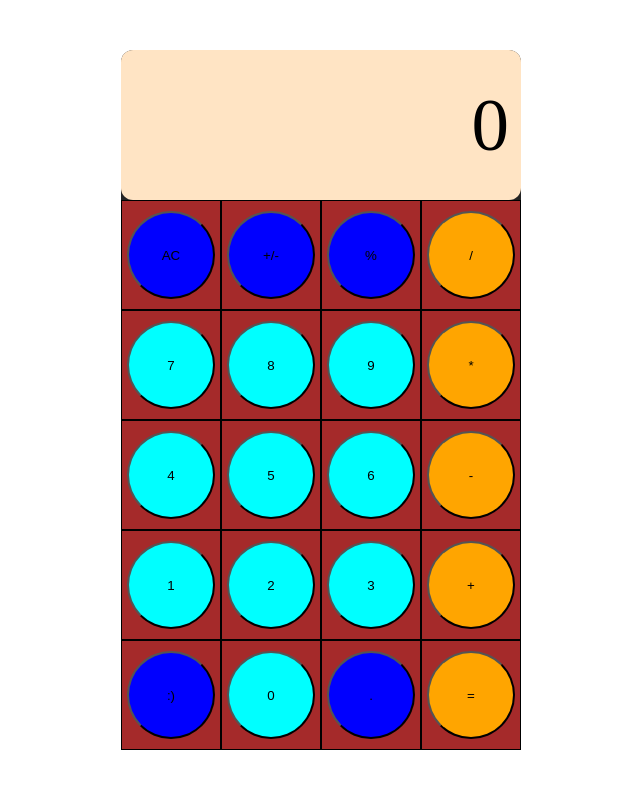
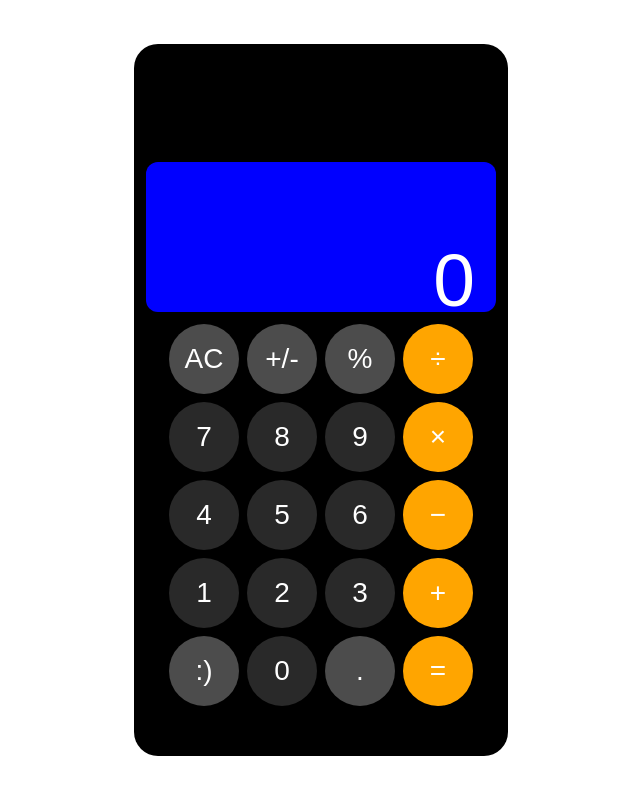
Before and after one commit to nrami006/calculator, a plain HTML site: page index.html in a window 1280 px wide. Shown: the whole page, without its empty margins (319-959 px from the left). Drawn offline with Linux system fonts and the light colour scheme.

Commit message:
Redo styling to try to match that of iOS
Blue background on calculator display is for debugging.
Will be removed later.

```diff
--- a/js.js
+++ b/js.js
@@ -3,31 +3,43 @@ let input_rows = 5;
 const inputContainer = document.querySelector("#calculator-input-container");
 
 function createInputButtons() {
-    const inputButtonContainer = document.createElement("div");
-    inputButtonContainer.classList.add("input-button-container");
-    inputButtonContainer.style.width = `${inputContainer.offsetWidth / input_columns}px`;
-    inputButtonContainer.style.height = `${inputContainer.offsetHeight / input_rows}px`;
+    // const inputButtonContainer = document.createElement("div");
+    // inputButtonContainer.classList.add("input-button-container");
+    // inputButtonContainer.style.maxWidth = `${inputContainer.offsetWidth / input_columns}px`;
+    // inputButtonContainer.style.height = `${inputContainer.offsetHeight / input_rows}px`;
 
     const inputButton = document.createElement("button");
     inputButton.classList.add("input-button");
-    inputButtonContainer.appendChild(inputButton);
+    inputButton.style.flexBasis = `${1 / input_rows * 100}%`;
+    // inputButton.style.maxHeight = inputButton.style.maxWidth;
+    // inputButtonContainer.appendChild(inputButton);
     for (let i = 0; i < input_rows; ++i) {
         for (let j = 0; j < input_columns; ++j) {
-            let newButton = inputButtonContainer.cloneNode(true);
+            // let newButton = inputButtonContainer.cloneNode(true);
+            let newButton = inputButton.cloneNode(true);
             if (j === 3) {
                 //Last column are all operators
-                newButton.firstChild.classList.add("operator-button");
+                // newButton.firstChild.classList.add("operator-button");
+                newButton.classList.add("operator-button");
             } else if ((j < input_columns - 1 && (i > 0 && i < input_rows - 1)) || i == input_rows - 1 && j == 1) {
-                newButton.firstChild.classList.add("number-button");
+                // newButton.firstChild.classList.add("number-button");
+                newButton.classList.add("number-button");
             }
             inputContainer.appendChild(newButton);
         }
     }
 }
 
+// Found on stackoverflow... apparently can affect legacy compatibility...but for now it works.
+function decodeHtml(html) {
+    var txt = document.createElement("textarea");
+    txt.innerHTML = html;
+    return txt.value;
+}
+
 function populateButtons() {
     const inputButtons = document.querySelectorAll(".input-button");
-    let operators = ["/", "*", "-", "+", "="];
+    let operators = [`${decodeHtml("&divide;")}`, `${decodeHtml("&times;")}`, `${decodeHtml("&minus;")}`, `${decodeHtml("&plus;")}`, `${decodeHtml("&equals;")}`];
     let numbers = ["7", "8", "9", "4", "5", "6", "1", "2", "3", "0"];
     let functions = ["AC", "+/-", "%", ":)", "."];
 
--- a/style.css
+++ b/style.css
@@ -7,13 +7,21 @@ body {
     align-items: center;
 }
 
+body * {
+    font-family: Arial, Helvetica, sans-serif;
+}
+
 #calculator-container {
     display: flex;
     flex-direction: column;
-    width: 400px;
-    height: 700px;
-    background-color: #242424;
-    border-radius: 12px;
+    justify-content: flex-end;
+    width: 350px;
+    height: 650px;
+    background-color: black;
+    border-radius: 24px;
+    padding: 12px;
+    padding-bottom: 50px;
+    gap: 12px;
 }
 
 #calculator-display {
@@ -22,45 +30,54 @@ body {
     width: 100%;
     height: 150px;
     justify-content: flex-end;
-    align-items: center;
-    background-color: bisque;
+    align-items: flex-start;
+    background-color: blue;
     border-radius: 12px;
-    padding: 12px;
 }
 
 #results {
+    margin-right: 6%;
+    color: white;
     font-size: 75px;
 }
 
 #calculator-input-container {
     display: flex;
     flex-wrap: wrap;
+    flex: 0 1 auto;
+    justify-content: center;
+    align-items: space-around;
+    background-color: black;
+    /* border: 3px yellow solid; */
+    border-radius: 12px;
     width: 100%;
-    flex-grow: 1;
-    background-color: brown;
-
+    gap: 8px;
 }
 
-.input-button-container {
+#calculator-input-container * {
+    color: white;
+    font-size: 28px;
+}
+
+/* .input-button-container {
     display: flex;
     justify-content: center;
     align-items: center;
     box-sizing: border-box;
-    /* background-color: black; */
-    border: 1px solid black;
-}
+    background-color: red;
+    aspect-ratio: 1;
+    flex-grow: 1;
+} */
 
 .input-button {
-    /* border: none; */
-    background-color: blue;
-    flex: 1 0 auto;
-    max-width: 90%;
-    aspect-ratio: 1;
+    aspect-ratio: 1 / 1;
+    border: none;
+    background-color: rgb(76, 76, 76);
     border-radius: 50%;
 }
 
 .number-button {
-    background-color: aqua;
+    background-color: rgb(41, 41, 41);
 }
 
 .operator-button {
```
